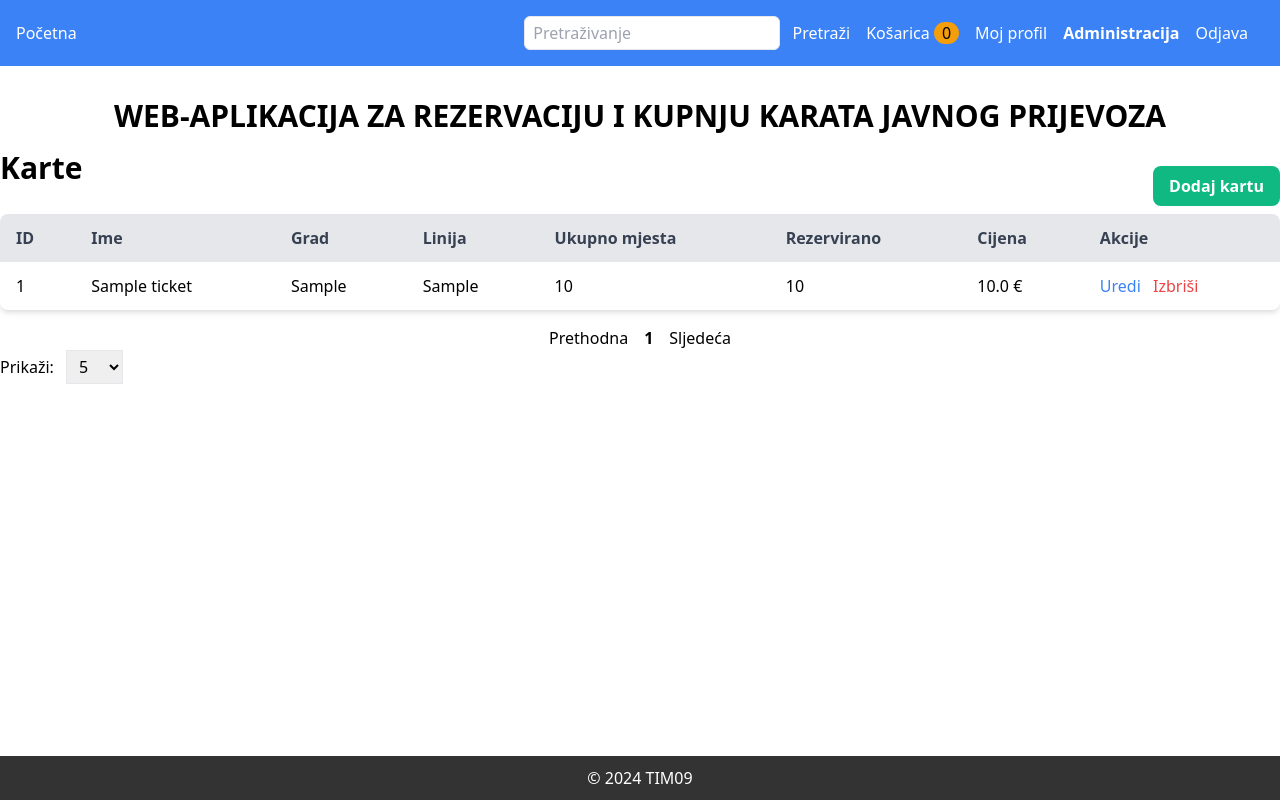
After one commit to daredevil9215/PIOS-TVZ, a Flask app: page /admin/tickets in a window 1280 px wide. The commit adds this page. Run offline with Flask 3, Linux system fonts and the light colour scheme; a user stored in the database is signed in; tables that the repository leaves empty hold one stand-in row (values such as "Sample post"); some libraries are stand-ins or nearby versions.

Commit message:
display tickets in admin panel

```diff
--- a/app/admin/routes.py
+++ b/app/admin/routes.py
@@ -1,12 +1,68 @@
 from flask import render_template, flash, redirect, url_for, abort, request
 from flask_login import current_user, login_required
+from flask_paginate import Pagination, get_page_args
 from app import db
 from app.admin import bp
+from app.models import Ticket, Order, User
 
-@bp.route('/admin')
+
+@bp.route('/')
+@bp.route('/dashboard')
 @login_required
-def index():
-    if current_user.is_admin:
-        return render_template('admin.html', title='Administracija')
+def dashboard():
+    if not current_user.is_admin:
+        return redirect(url_for('auth.login'))
     else:
-        abort(403)
+        total_users = User.query.count()
+        total_tickets = Ticket.query.count()
+        total_orders = Order.query.count()
+
+        return render_template('admin/dashboard.html', title='Administracija', total_users=total_users, total_tickets=total_tickets, total_orders=total_orders)
+
+
+@bp.route('/users')
+@login_required
+def view_users():
+    pass
+
+
+@bp.route('/tickets')
+@login_required
+def view_tickets():
+    # page = request.args.get('page', 1, type=int)
+    per_page = request.args.get('per_page', 5, type=int)
+    pagination = Ticket.query.order_by(Ticket.id).paginate(per_page=per_page)
+    return render_template('admin/tickets.html', pagination=pagination)
+
+
+@bp.route('/orders')
+@login_required
+def view_orders():
+    pass
+
+
+@bp.route('/add_ticket')
+@login_required
+def add_ticket():
+    if not current_user.is_admin:
+        return redirect(url_for('auth.login'))
+    else:
+        pass
+
+
+@bp.route('/edit_ticket/<ticket_id>')
+@login_required
+def edit_ticket(ticket_id):
+    if not current_user.is_admin:
+        return redirect(url_for('auth.login'))
+    else:
+        pass
+
+
+@bp.route('/delete_ticket/<ticket_id>')
+@login_required
+def delete_ticket(ticket_id):
+    if not current_user.is_admin:
+        return redirect(url_for('auth.login'))
+    else:
+        pass
--- a/app/templates/admin.html
+++ /dev/null
@@ -1,6 +0,0 @@
-{% extends "base.html" %}
-
-{% block content %}
-    <h1>Korisnik: {{ user.username }}</h1>
-    <hr>
-{% endblock %}
--- /dev/null
+++ b/app/templates/admin/tickets.html
@@ -0,0 +1,92 @@
+{% extends "base.html" %}
+
+{% block content %}
+
+    <div class="flex justify-between">
+        <h1 class="text-3xl font-bold mb-4">Karte</h1>
+        <a href="{{ url_for('admin.add_ticket') }}" class="inline-block mt-4 px-4 py-2 bg-green-500 text-white font-semibold rounded-lg hover:bg-green-600 mb-2">Dodaj kartu</a>
+    </div>
+    <table class="min-w-full bg-white shadow-md rounded-lg overflow-hidden">
+        <thead class="bg-gray-200 text-gray-700">
+            <tr>
+                <th class="py-3 px-4 text-left">ID</th>
+                <th class="py-3 px-4 text-left">Ime</th>
+                <th class="py-3 px-4 text-left">Grad</th>
+                <th class="py-3 px-4 text-left">Linija</th>
+                <th class="py-3 px-4 text-left">Ukupno mjesta</th>
+                <th class="py-3 px-4 text-left">Rezervirano</th>
+                <th class="py-3 px-4 text-left">Cijena</th>
+                <th class="py-3 px-4 text-left">Akcije</th>
+            </tr>
+        </thead>
+        <tbody class="divide-y divide-gray-200">
+            {% for ticket in pagination.items %}
+            <tr class="text-black">
+                <td class="py-3 px-4">{{ ticket.id }}</td>
+                <td class="py-3 px-4">{{ ticket.name }}</td>
+                <td class="py-3 px-4">{{ ticket.city }}</td>
+                <td class="py-3 px-4">{{ ticket.route }}</td>
+                <td class="py-3 px-4">{{ ticket.total_seats }}</td>
+                <td class="py-3 px-4">{{ ticket.reserved_seats }}</td>
+                <td class="py-3 px-4">{{ ticket.price }} €</td>
+                <td class="py-3 px-4">
+                    <a href="{{ url_for('admin.edit_ticket', ticket_id=ticket.id) }}" class="text-blue-500 hover:text-blue-700 mr-2">Uredi</a>
+                    <a href="{{ url_for('admin.delete_ticket', ticket_id=ticket.id) }}" class="text-red-500 hover:text-red-700">Izbriši</a>
+                </td>
+            </tr>
+            {% endfor %}
+        </tbody>
+    </table>
+    <div class="mt-4">
+        <nav aria-label="Page navigation">
+            <ul class="pagination flex justify-center space-x-4">
+                {% if pagination.has_prev %}
+                    <li class="page-item">
+                        <a class="page-link" href="{{ url_for('admin.view_tickets', page=pagination.prev_num, per_page=pagination.per_page) }}">Prethodna</a>
+                    </li>
+                {% else %}
+                    <li class="page-item disabled">
+                        <span class="page-link">Prethodna</span>
+                    </li>
+                {% endif %}
+
+                {% for page_num in pagination.iter_pages() %}
+                    {% if page_num %}
+                        {% if page_num == pagination.page %}
+                            <li class="font-bold page-item active">
+                                <span class="page-link">{{ page_num }}</span>
+                            </li>
+                        {% else %}
+                            <li class="page-item">
+                                <a class="page-link" href="{{ url_for('admin.view_tickets', page=page_num, per_page=pagination.per_page) }}">{{ page_num }}</a>
+                            </li>
+                        {% endif %}
+                    {% else %}
+                        <li class="page-item disabled">
+                            <span class="page-link">...</span>
+                        </li>
+                    {% endif %}
+                {% endfor %}
+
+                {% if pagination.has_next %}
+                    <li class="page-item">
+                        <a class="page-link" href="{{ url_for('admin.view_tickets', page=pagination.next_num, per_page=pagination.per_page) }}">Sljedeća</a>
+                    </li>
+                {% else %}
+                    <li class="page-item disabled">
+                        <span class="page-link">Sljedeća</span>
+                    </li>
+                {% endif %}
+            </ul>
+        </nav>
+        <div>
+            <span class="text-white-700">Prikaži:</span>
+            <select class="ml-2 border px-2 py-1 text-black" onchange="location = this.value;">
+                <option value="{{ url_for('admin.view_tickets', per_page=5) }}" {% if pagination.per_page == 5 %} selected {% endif %}>5</option>
+                <option value="{{ url_for('admin.view_tickets', per_page=10) }}" {% if pagination.per_page == 10 %} selected {% endif %}>10</option>
+                <option value="{{ url_for('admin.view_tickets', per_page=20) }}" {% if pagination.per_page == 20 %} selected {% endif %}>20</option>
+                <option value="{{ url_for('admin.view_tickets', per_page=30) }}" {% if pagination.per_page == 30 %} selected {% endif %}>30</option>
+            </select>
+        </div>
+    </div>
+{% endblock %}
--- a/app/templates/base.html
+++ b/app/templates/base.html
@@ -65,7 +65,7 @@
                   {% else %}
                     <a href="{{ url_for('main.profile', username=current_user.username) }}" class="text-white mr-4 {{ 'font-bold' if '/profile' in request.path else '' }}">Moj profil</a>
                     {% if current_user.is_admin %}
-                    <a href="{{ url_for('admin.index') }}" class="text-white mr-4 {{ 'font-bold' if '/admin' in request.path else '' }}">Administracija</a>
+                    <a href="{{ url_for('admin.dashboard') }}" class="text-white mr-4 {{ 'font-bold' if '/admin' in request.path else '' }}">Administracija</a>
                     {% endif %}
                     <a href="{{ url_for('auth.logout') }}" class="text-white mr-4">Odjava</a>
                   {% endif %}
--- a/app/templates/search_results.html
+++ b/app/templates/search_results.html
@@ -4,6 +4,7 @@
 
     <h1 class="text-2xl font-bold mb-4">Rezultati pretraživanja za "{{ search_query }}"</h1>
     <div class="grid grid-cols-3 gap-4">
+    {% if tickets %}
         {% for ticket in tickets %}
         <div class="text-center border p-4">
             <h1 class="font-bold">{{ ticket.name }}</h1>
@@ -16,6 +17,9 @@
             <button class="add-to-cart bg-blue-500 hover:bg-blue-600 text-white font-semibold py-2 px-4 rounded-md transition-colors duration-300" data-ticket-id="{{ ticket.id }}">Dodaj u košaricu</button>
         </div>
         {% endfor %}
+    {% else %}
+    <p>Karte nisu pronađene.</p>
+    {% endif %}
     </div>
     <script type="text/javascript">
       $(document).ready(function() {
--- a/requirements.txt
+++ b/requirements.txt
@@ -11,6 +11,7 @@ Flask-BabelEx==0.9.4
 Flask-Login==0.6.3
 Flask-Mail==0.9.1
 Flask-Migrate==4.0.7
+flask-paginate==2023.10.24
 Flask-Principal==0.4.0
 Flask-Security==3.0.0
 Flask-SQLAlchemy==3.1.1
```
Also changed, not shown: app/templates/admin/dashboard.html (added, +22 -0 lines), app/templates/admin/orders.html (added), app/templates/admin/users.html (added).
